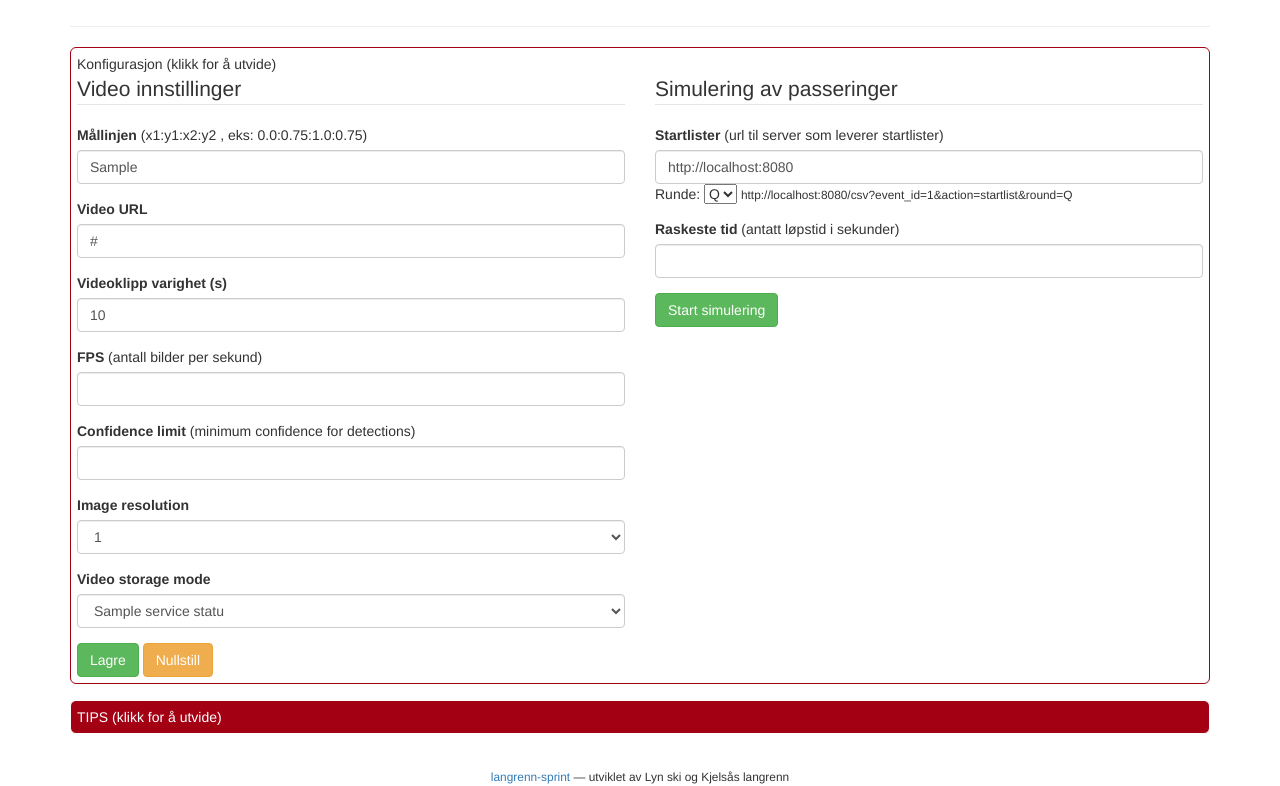
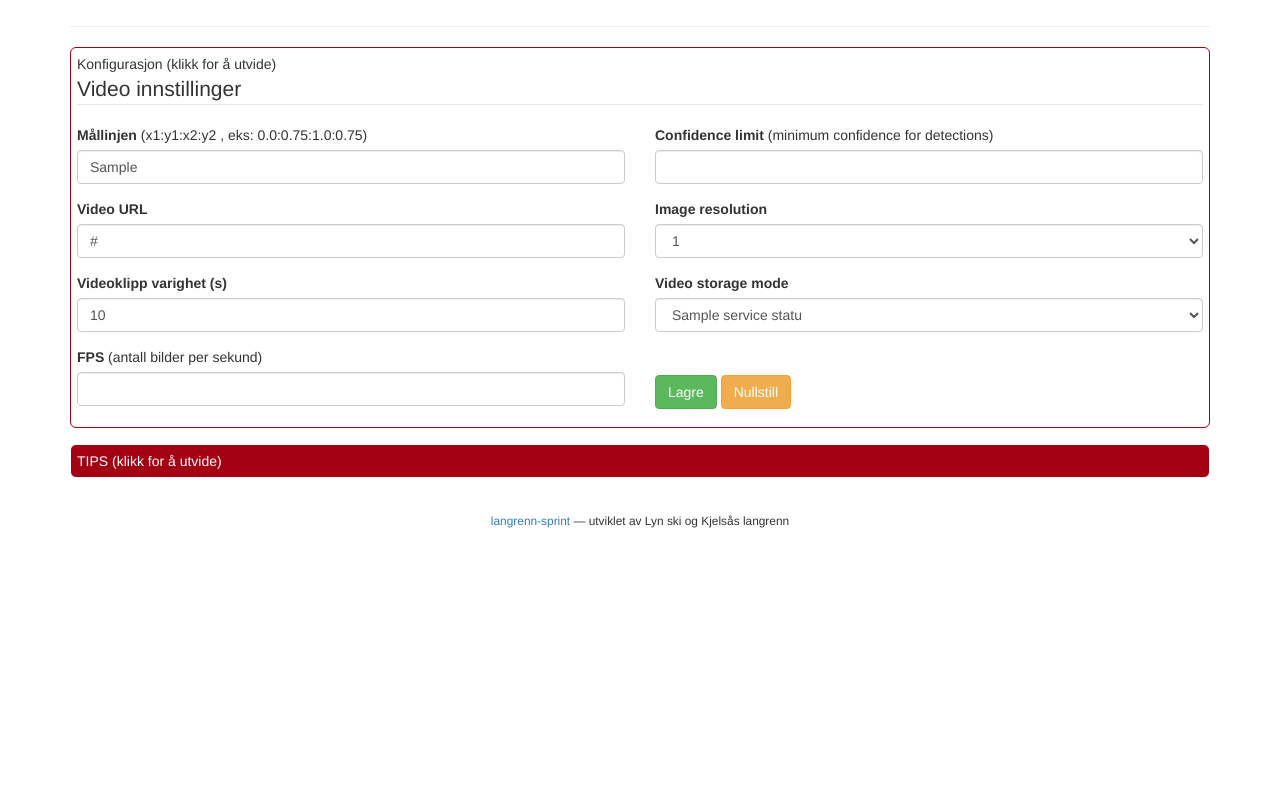
Before and after one commit to langrenn-sprint/photo-service-gui, a Python web app: template photo_service_gui/templates/video_events.html in a window 1280 px wide, after a click on "Konfigurasjon (klikk for å utvide)". Shown: the part 523-1309 px from the top of the page. After the commit the page ends 1051 px from the top, so only its background shows below. Run offline with Jinja, Linux system fonts and the light colour scheme; the template is opened without the code that fills it: most values are stand-ins (such as "Sample title", 1, 10 or a date in 2020); some libraries are stand-ins or nearby versions.

Commit message:
Simulation clean-up #52

```diff
--- a/photo_service_gui/config/global_settings.json
+++ b/photo_service_gui/config/global_settings.json
@@ -23,7 +23,4 @@
     "VIDEO_CLIP_FPS": 20,
     "DRAW_TRIGGER_LINE": "False",
     "VIDEO_URL": "",
-    "SIMULATION_CROSSINGS_START": "False",
-    "SIMULATION_START_LIST_FILE": "tests/files/startliste.csv",
-    "SIMULATION_FASTEST_TIME": "300"
 }
--- a/photo_service_gui/templates/video_events.html
+++ b/photo_service_gui/templates/video_events.html
@@ -29,8 +29,6 @@
     <li><b>local_storage</b>: local file system used for storage. Detections are pushed directly to cloud storage by the video service.</li>
     <li><b>cloud_storage</b>: capture run locally and integration service pushing captured files directly to cloud bucket, detection stored directly on cloud storage.</li>
   </ul>
-  <br>
-  <b>Simulering</b>: (For testing) Her er det mulig å få systemet til å generere passeringer. Krever at url til resultatserver (eksempel http://ragdesprinten.norwayeast.azure.com:8080) gis som input.
 {% endblock %}
 <! --- End Information --->
 
@@ -149,15 +147,6 @@
     xhttp.send(formData);
   }
 
-  /* this function will show actual simulation_url */
-  function update_simulation_url() {
-              var sim_url = document.getElementById("sim_list").value;
-              var sim_round = document.getElementById("sim_round").value;
-              var actual_url = sim_url + "/csv?event_id={{ event_id }}&action=startlist&round=" + sim_round;
-              document.getElementById("actual_url").innerHTML = actual_url;
-              document.getElementById("sim_actual_url").value = actual_url;
-            }
-
 </script>
 
     <section class="row" aria-label="Service status">
@@ -216,13 +205,12 @@
   <hr>
   <details class="content-box">
     <summary>Konfigurasjon (klikk for å utvide)</summary>
+    <fieldset>
+      <legend>Video innstillinger</legend>
 
       <section class="row" aria-label="Previews and configuration">
         <div class="col-md-6 preview-col">
           <form action="/video_events" method="post" class="form-vertical" id="config-form" aria-label="Video configuration">
-            <fieldset>
-              <legend>Video innstillinger</legend>
-
             <div class="form-group">
               <label for="trigger_line_xyxyn">Mållinjen</label> (x1:y1:x2:y2 , eks: 0.0:0.75:1.0:0.75)
               <input id="trigger_line_xyxyn" name="trigger_line_xyxyn" type="text" class="form-control" value="{{ trigger_line_xyxyn }}">
@@ -242,7 +230,8 @@
               <label for="video_clip_fps">FPS</label> (antall bilder per sekund)
               <input id="video_clip_fps" name="video_clip_fps" type="number" class="form-control" value="{{ service_status.video_clip_fps }}">
             </div>
-
+        </div>
+        <div class="col-md-6 preview-col">
             <div class="form-group">
               <label for="confidence_limit">Confidence limit</label> (minimum confidence for detections)
               <input id="confidence_limit" name="confidence_limit" type="number" class="form-control" value="{{ service_status.confidence_limit }}">
@@ -266,46 +255,15 @@
                 <option value="local_storage">Local storage</option>
               </select>
             </div>
-
+            <br>
             <div style="margin-top:8px;">
               <input type="hidden" name=event_id value="{{ event_id }}">
               <button type="submit" name="update_config" class="btn btn-success">Lagre</button>
               <button type="submit" name="reset_config" class="btn btn-warning">Nullstill</button>
             </div>
-            </fieldset>
           </form>
         </div>
-      <div class="col-md-6 preview-col">
-          <form action="/video_events" method="post" class="form-vertical" id="config-form" aria-label="Video configuration">
-            <fieldset>
-              <legend>Simulering av passeringer</legend>
-
-              <div class="form-group">
-                <label for="sim_list">Startlister</label> (url til server som leverer startlister)
-                <input id="sim_list" name="sim_list" type="text" class="form-control" value="http://localhost:8080" onchange=update_simulation_url()>
-                Runde: <select name="sim_round" id="sim_round" onchange=update_simulation_url()>
-                  <option value="Q">Q</option>
-                  <option value="S">S</option>
-                  <option value="F">F</option>
-                </select>
-                <small><span id="actual_url"></span></small>
-                <input type="hidden" name=event_id value="{{ event_id }}">
-                <input type="hidden" name=sim_actual_url id=sim_actual_url value="">
-                <script>update_simulation_url()</script>
-              </div>
-
-              <div class="form-group">
-                <label for="sim_fastest_time">Raskeste tid</label> (antatt løpstid i sekunder)
-                <input id="sim_fastest_time" name="sim_fastest_time" type="number" class="form-control" value="{{ sim_fastest_time }}">
-              </div>
-
-              <div style="margin-top:8px;">
-                <button type="submit" name="update_config" class="btn btn-success">Start simulering</button>
-              </div>
-
       </fieldset>
-          </form>
-      </div>
   </details>
 
   <script>
```
Also changed, not shown: photo_service_gui/views/video_events.py (+1 -22 lines), 1 other file. Lines whose indentation alone changed are shown as unchanged.
